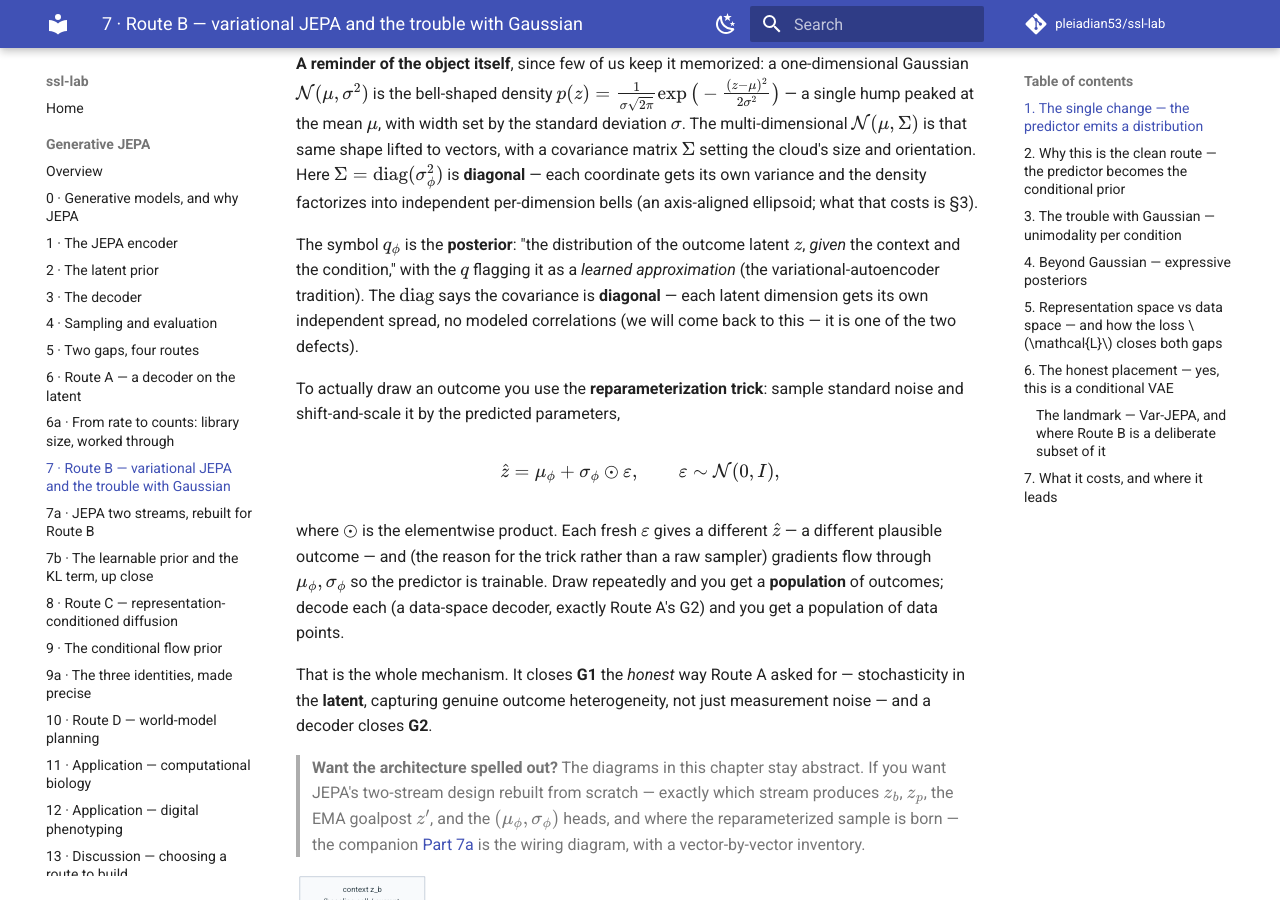
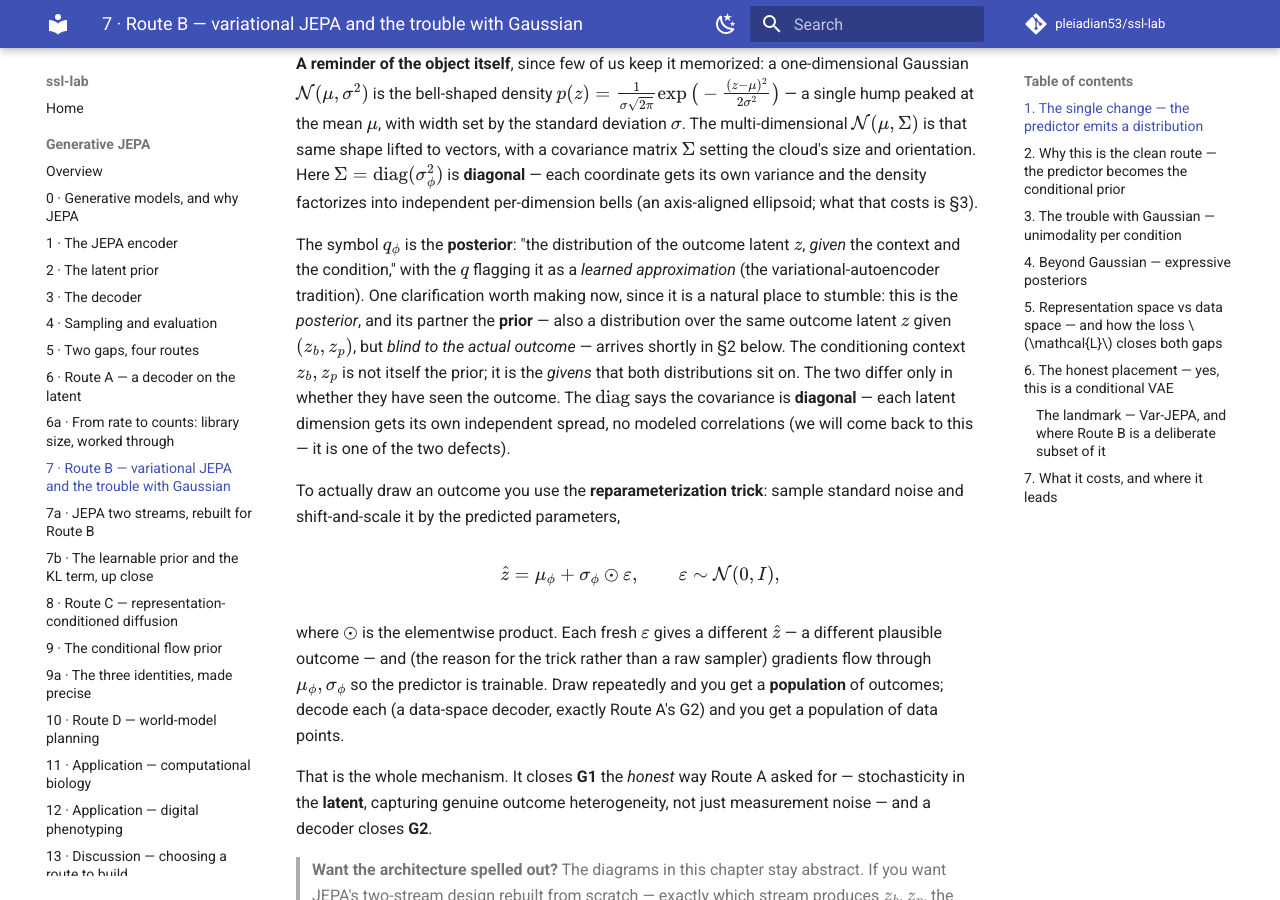
Before and after one commit to pleiadian53/ssl-lab, an MkDocs documentation site: the page built from docs/generative_jepa/07-route-b-variational-and-beyond-gaussian.md, in a window 1280 px wide and 900 px high, scrolled down 1628 px. Built offline with MkDocs 1.6.1 and Material for MkDocs 9.7.7, drawn with Linux system fonts in a browser that asks for light colours; comment, search, counter and statistics services are not loaded.

Commit message:
docs(generative_jepa): clarify posterior-vs-prior at the Part 7 §1 equation
The §1 q_φ(z | z_b, z_p) equation calls itself the posterior before the prior
exists in the narrative, and its amortized input signature makes it look
prior-less. Add a short clarification: this is the posterior; the matching
prior (also a distribution over z given the context, but blind to the outcome)
arrives in §2; the point-estimate context z_b, z_p is not itself the prior;
the two differ only in whether they have seen the outcome.

```diff
--- a/docs/generative_jepa/07-route-b-variational-and-beyond-gaussian.md
+++ b/docs/generative_jepa/07-route-b-variational-and-beyond-gaussian.md
@@ -29,7 +29,7 @@ Read it in words: given the context $z_b$ and the condition $z_p$, the predictor
 
 **A reminder of the object itself**, since few of us keep it memorized: a one-dimensional Gaussian $\mathcal{N}(\mu, \sigma^2)$ is the bell-shaped density $p(z) = \frac{1}{\sigma\sqrt{2\pi}} \exp\big(-\frac{(z-\mu)^2}{2\sigma^2}\big)$ — a single hump peaked at the mean $\mu$, with width set by the standard deviation $\sigma$. The multi-dimensional $\mathcal{N}(\mu, \Sigma)$ is that same shape lifted to vectors, with a covariance matrix $\Sigma$ setting the cloud's size and orientation. Here $\Sigma = \mathrm{diag}(\sigma_\phi^2)$ is **diagonal** — each coordinate gets its own variance and the density factorizes into independent per-dimension bells (an axis-aligned ellipsoid; what that costs is §3).
 
-The symbol $q_\phi$ is the **posterior**: "the distribution of the outcome latent $z$, *given* the context and the condition," with the $q$ flagging it as a *learned approximation* (the variational-autoencoder tradition). The $\mathrm{diag}$ says the covariance is **diagonal** — each latent dimension gets its own independent spread, no modeled correlations (we will come back to this — it is one of the two defects).
+The symbol $q_\phi$ is the **posterior**: "the distribution of the outcome latent $z$, *given* the context and the condition," with the $q$ flagging it as a *learned approximation* (the variational-autoencoder tradition). One clarification worth making now, since it is a natural place to stumble: this is the *posterior*, and its partner the **prior** — also a distribution over the same outcome latent $z$ given $(z_b, z_p)$, but *blind to the actual outcome* — arrives shortly in §2 below. The conditioning context $z_b, z_p$ is not itself the prior; it is the *givens* that both distributions sit on. The two differ only in whether they have seen the outcome. The $\mathrm{diag}$ says the covariance is **diagonal** — each latent dimension gets its own independent spread, no modeled correlations (we will come back to this — it is one of the two defects).
 
 To actually draw an outcome you use the **reparameterization trick**: sample standard noise and shift-and-scale it by the predicted parameters,
 
```
